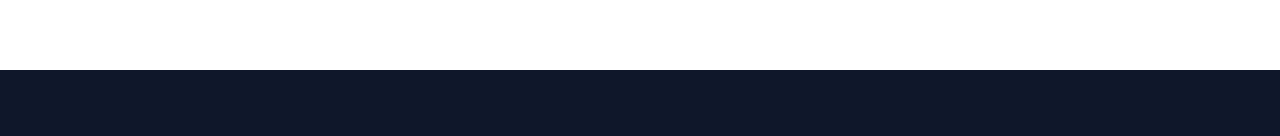
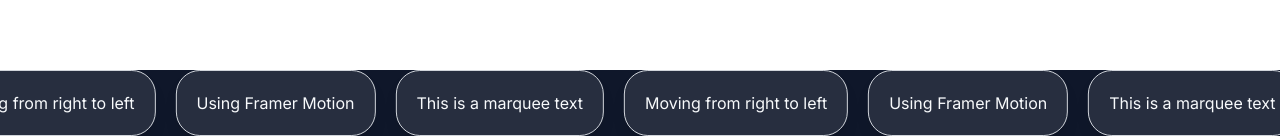
Before and after one commit to Trilochan20/next14-framermotion-animation, a Next.js app: page / in a window 1280 px wide. Shown: the part 2330-2466 px from the top of the page. Before the commit the page ends 2400 px from the top, so only its background shows below. Built offline with nearby package versions, Linux system fonts and the light colour scheme.

Commit message:
marquee animation added

```diff
--- /dev/null
+++ b/app/component/ui/MarqueeAnimation.tsx
@@ -0,0 +1,69 @@
+import React, { ReactNode, useRef, useEffect, useState } from "react";
+import { motion, useAnimationControls } from "framer-motion";
+
+interface MarqueeProps {
+  children: ReactNode;
+  speed?: number;
+  direction?: "left" | "right";
+}
+
+const Marquee: React.FC<MarqueeProps> = ({
+  children,
+  speed = 20,
+  direction = "left",
+}) => {
+  const [contentWidth, setContentWidth] = useState(0);
+  const [repeatCount, setRepeatCount] = useState(2);
+  const contentRef = useRef<HTMLDivElement>(null);
+  const containerRef = useRef<HTMLDivElement>(null);
+  const controls = useAnimationControls();
+
+  useEffect(() => {
+    if (contentRef.current && containerRef.current) {
+      const containerWidth = containerRef.current.offsetWidth;
+      const singleContentWidth = contentRef.current.offsetWidth;
+      setContentWidth(singleContentWidth);
+
+      const needed = Math.ceil(containerWidth / singleContentWidth) + 1;
+      setRepeatCount(needed);
+    }
+  }, [children]);
+
+  useEffect(() => {
+    if (contentWidth > 0) {
+      const duration = contentWidth / speed;
+      controls.start({
+        x: direction === "left" ? -contentWidth : 0,
+        transition: {
+          duration,
+          repeat: Infinity,
+          ease: "linear",
+        },
+      });
+    }
+  }, [contentWidth, speed, direction, controls]);
+
+  return (
+    <div ref={containerRef} style={{ width: "100%", overflow: "hidden" }}>
+      <motion.div
+        style={{
+          display: "flex",
+          whiteSpace: "nowrap",
+        }}
+        animate={controls}
+      >
+        {[...Array(repeatCount)].map((_, index) => (
+          <div
+            key={index}
+            ref={index === 0 ? contentRef : undefined}
+            style={{ display: "inline-flex" }}
+          >
+            {children}
+          </div>
+        ))}
+      </motion.div>
+    </div>
+  );
+};
+
+export default Marquee;
--- a/app/page.tsx
+++ b/app/page.tsx
@@ -1,6 +1,7 @@
 "use client";
 
 import AnimatedDiv from "./component/ui/AnimatedDiv";
+import Marquee from "./component/ui/MarqueeAnimation";
 
 export default function Home() {
   return (
@@ -34,7 +35,6 @@
           />
         </div>
       </section>
-
       <section className="bg-white h-screen flex justify-center items-center dark:bg-gray-900">
         <div className="grid max-w-screen-xl px-4 py-8 mx-auto lg:gap-8 xl:gap-0 lg:py-16 lg:grid-cols-12">
           <div className="mr-auto place-self-center lg:col-span-7">
@@ -57,9 +57,9 @@
           </div>
         </div>
       </section>
-
       <section className="bg-white h-screen flex justify-center items-center dark:bg-gray-900">
         <div className="gap-8 items-center py-8 px-4 mx-auto max-w-screen-xl xl:gap-16 md:grid md:grid-cols-2 sm:py-16 lg:px-6">
+          <AnimatedDiv animationType="whipIn">
             <img
               className="w-full dark:hidden"
               src="https://images.pexels.com/photos/20697751/pexels-photo-20697751/free-photo-of-shot-with-oldroll-classic-m.jpeg?auto=compress&cs=tinysrgb&w=1260&h=750&dpr=1"
@@ -70,6 +70,8 @@
               src="https://images.pexels.com/photos/20697751/pexels-photo-20697751/free-photo-of-shot-with-oldroll-classic-m.jpeg?auto=compress&cs=tinysrgb&w=1260&h=750&dpr=1"
               alt="dashboard image"
             />
+          </AnimatedDiv>
+          <AnimatedDiv animationType="windshieldWiper">
             <div className="mt-4 md:mt-0">
               <h2 className="mb-4 text-4xl tracking-tight font-extrabold text-gray-900 dark:text-white">
                 Perspiciatis unde omnis iste natus error sit
@@ -77,12 +79,39 @@
               <p className="mb-6 font-light text-gray-500 md:text-lg dark:text-gray-400">
                 Sed ut perspiciatis unde omnis iste natus error sit voluptatem
                 accusantium doloremque laudantium, totam rem aperiam, eaque ipsa
-              quae ab illo inventore veritatis et quasi architecto beatae vitae
-              dicta sunt explicabo.
+                quae ab illo inventore veritatis et quasi architecto beatae
+                vitae dicta sunt explicabo.
               </p>
             </div>
+          </AnimatedDiv>
         </div>
       </section>
+      <Marquee speed={50} direction="left">
+        <div
+          className="mr-5 border-b border-l border-r border-t border-solid
+        border-gray-300 rounded-3xl bg-white/10 shadow-lg
+        flex flex-col items-center justify-center
+        gap-0 p-5 h-min w-auto relative"
+        >
+          This is a marquee text{" "}
+        </div>
+        <div
+          className="mr-5 border-b border-l border-r border-t border-solid
+        border-gray-300 rounded-3xl bg-white/10 shadow-lg
+        flex flex-col items-center justify-center
+        gap-0 p-5 h-min w-auto relative"
+        >
+          Moving from right to left{" "}
+        </div>
+        <div
+          className="mr-5 border-b border-l border-r border-t border-solid
+        border-gray-300 rounded-3xl bg-white/10 shadow-lg
+        flex flex-col items-center justify-center
+        gap-0 p-5 h-min w-auto relative"
+        >
+          Using Framer Motion{" "}
+        </div>
+      </Marquee>
     </main>
   );
 }
```
Lines whose indentation alone changed are shown as unchanged.
